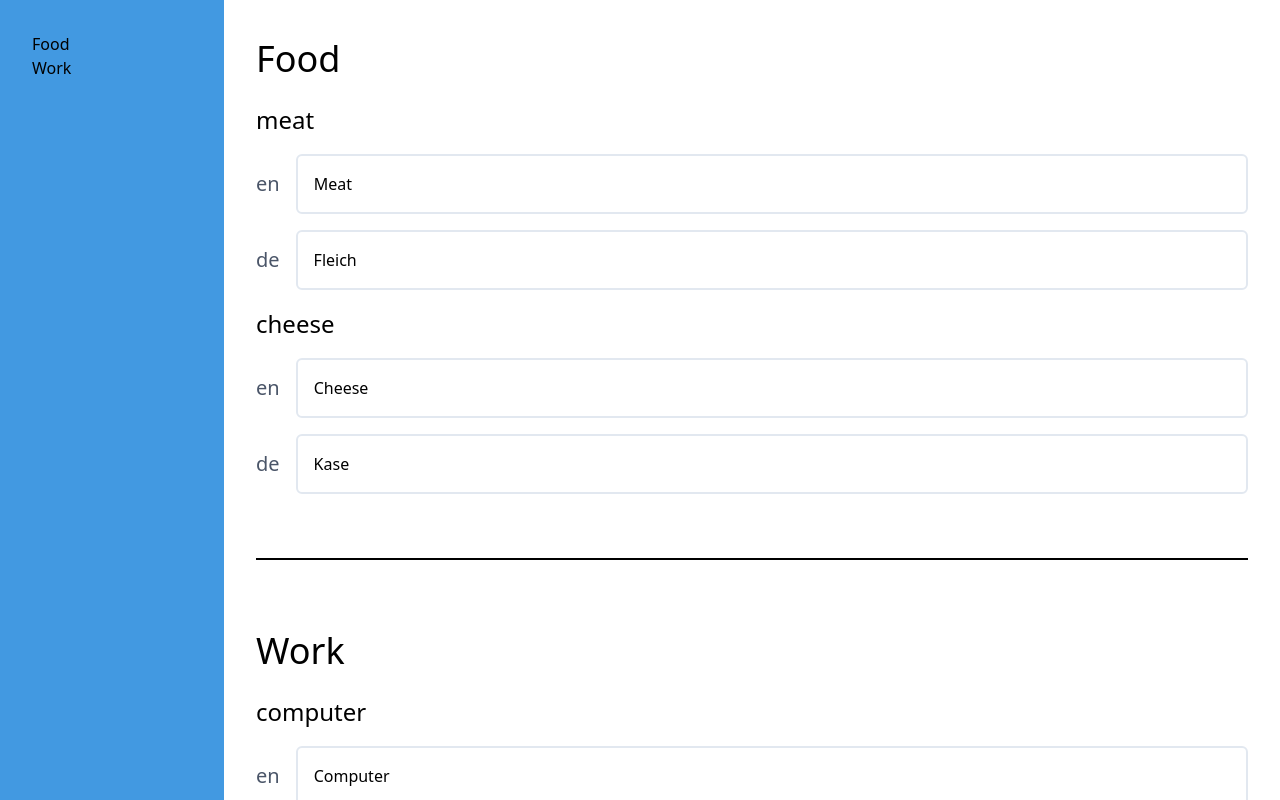
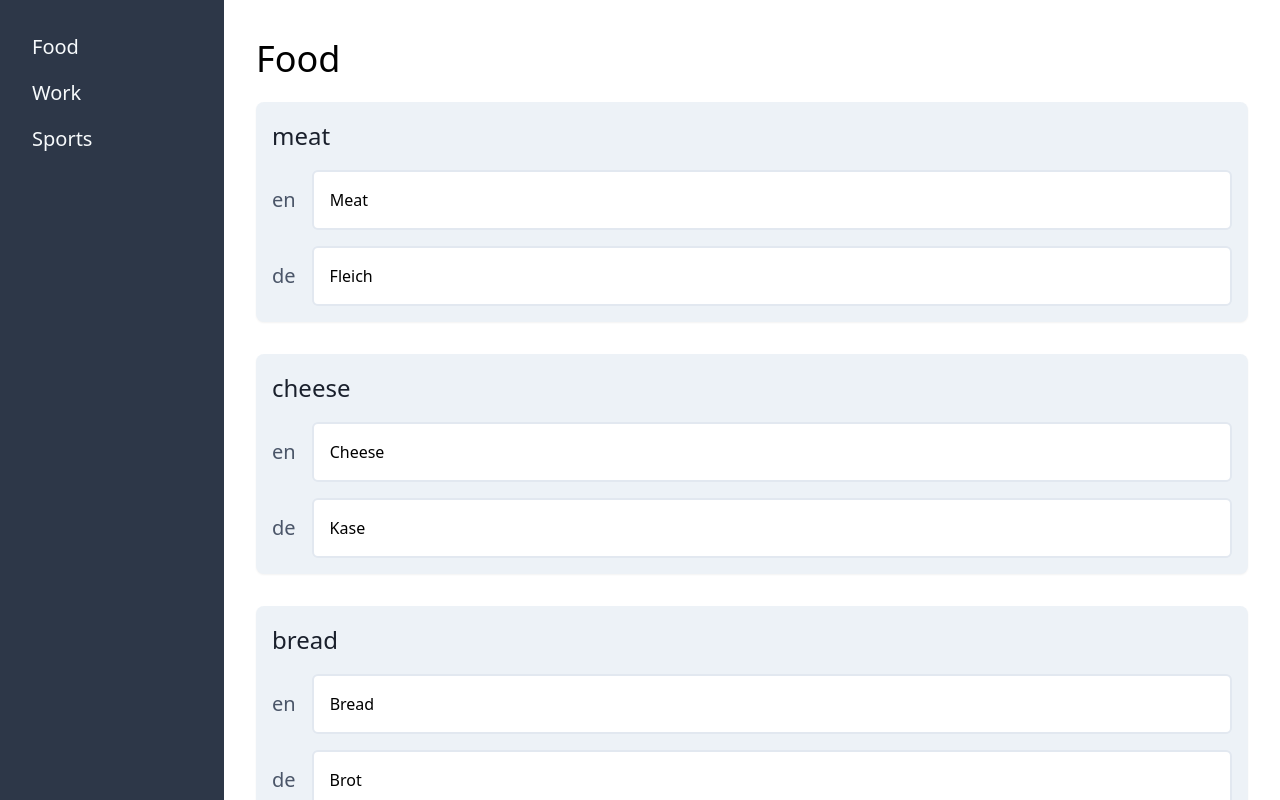
Before and after one commit to LaVielle/i18n-manager, a Next.js app: page / in a window 1280 px wide. Built offline with nearby package versions, Linux system fonts and the light colour scheme.

Commit message:
add some styling

```diff
--- a/src/data.json
+++ b/src/data.json
@@ -2,21 +2,39 @@
   "en": {
     "Food": {
       "meat": "Meat",
-      "cheese": "Cheese"
+      "cheese": "Cheese",
+      "bread": "Bread",
+      "apple": "Apple"
     },
     "Work": {
       "computer": "Computer",
-      "job": "Job"
+      "job": "Job",
+      "boss": "Boss",
+      "colleague": "Colleague"
+    },
+    "Sports": {
+      "football": "Soccer",
+      "pingPong": "Ping pong",
+      "ski": "Ski"
     }
   },
   "de": {
     "Food": {
       "meat": "Fleich",
-      "cheese": "Kase"
+      "cheese": "Kase",
+      "bread": "Brot",
+      "apple": "Apfel"
     },
     "Work": {
       "computer": "Komputer",
-      "job": "Arbeit"
+      "job": "Arbeit",
+      "boss": "Chef",
+      "colleague": "Kollege"
+    },
+    "Sports": {
+      "football": "Fussball",
+      "pingPong": "Tischtennis",
+      "ski": "Ski"
     }
   }
 }
--- a/src/pages/index.tsx
+++ b/src/pages/index.tsx
@@ -3,7 +3,7 @@ import React from 'react'
 import translations from '../data.json'
 import { flattenObject } from '../utils/flattenObject'
 
-const normalizeDataShape = (flatObject: any) => {
+const normalizeDataShape = (flatObject: { [key: string]: string }) => {
   return Object.keys(flatObject).reduce((acc, cur, index) => {
     const [language, namespace, key] = cur.split('.')
 
@@ -48,31 +48,44 @@ export default function Index() {
 
   return (
     <div className="flex flex-row">
-      <div className="h-screen w-56 bg-blue-500 p-8 overflow-scroll">
+      <div className="h-screen w-56 bg-gray-800 p-8 overflow-scroll">
         {Object.keys(formatted).map((namespace) => (
-          <h1 key={`nameSpaceSidebar-${namespace}`}>{namespace}</h1>
+          <h1 key={`nameSpaceSidebar-${namespace}`} className="text-gray-100 text-xl mb-4">
+            {namespace}
+          </h1>
         ))}
       </div>
+
       <div className="flex flex-1 flex-col h-screen overflow-scroll p-8">
         {Object.keys(formatted).map((namespace, indexInNamespaces) => {
           const keysOfNamespace = Object.values(formatted)[indexInNamespaces]
 
           return (
-            <section className="pb-16 border-b-2 border-black mb-16">
-              <h2 className="text-4xl">{namespace}</h2>
+            <section
+              key={`namespaceSection-${namespace}`}
+              className="pb-16 border-b-2 border-gray-300 mb-16"
+            >
+              <h2 className="text-4xl mb-4">{namespace}</h2>
 
+              <div className="space-y-8">
                 {Object.keys(keysOfNamespace).map((key, indexInKeys) => {
                   const languagesOfKey = Object.values(keysOfNamespace)[indexInKeys]
 
                   return (
-                  <div className="mt-4">
-                    <h3 className="text-2xl">{key}</h3>
+                    <div
+                      key={`namespaceKeySection-${namespace}-${key}`}
+                      className="p-4 bg-gray-200 rounded-lg shadow-sm"
+                    >
+                      <h3 className="text-2xl text-gray-900">{key}</h3>
 
                       {Object.keys(languagesOfKey).map((language, indexInLanguages) => {
                         const translation = Object.values(languagesOfKey)[indexInLanguages]
 
                         return (
-                        <div className="flex items-center mt-4">
+                          <div
+                            key={`namespaceKeyLanguageSection-${namespace}-${key}-${language}-`}
+                            className="flex items-center mt-4"
+                          >
                             <p className="mr-4 text-xl text-gray-700">{language}</p>
                             <input
                               className="flex-1 border-2 p-4 rounded-md border-gray-300"
@@ -85,6 +98,7 @@ export default function Index() {
                     </div>
                   )
                 })}
+              </div>
             </section>
           )
         })}
```
Lines whose indentation alone changed are shown as unchanged.
